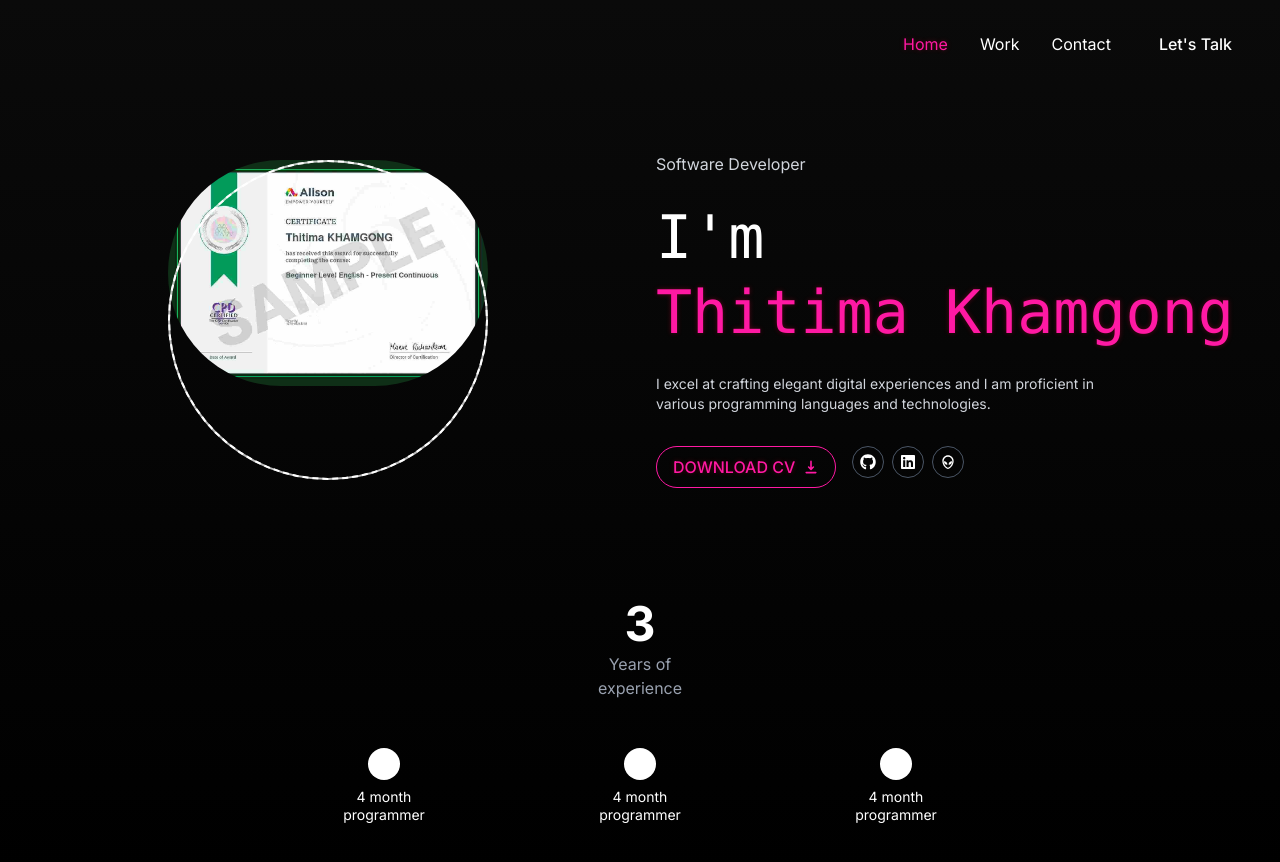
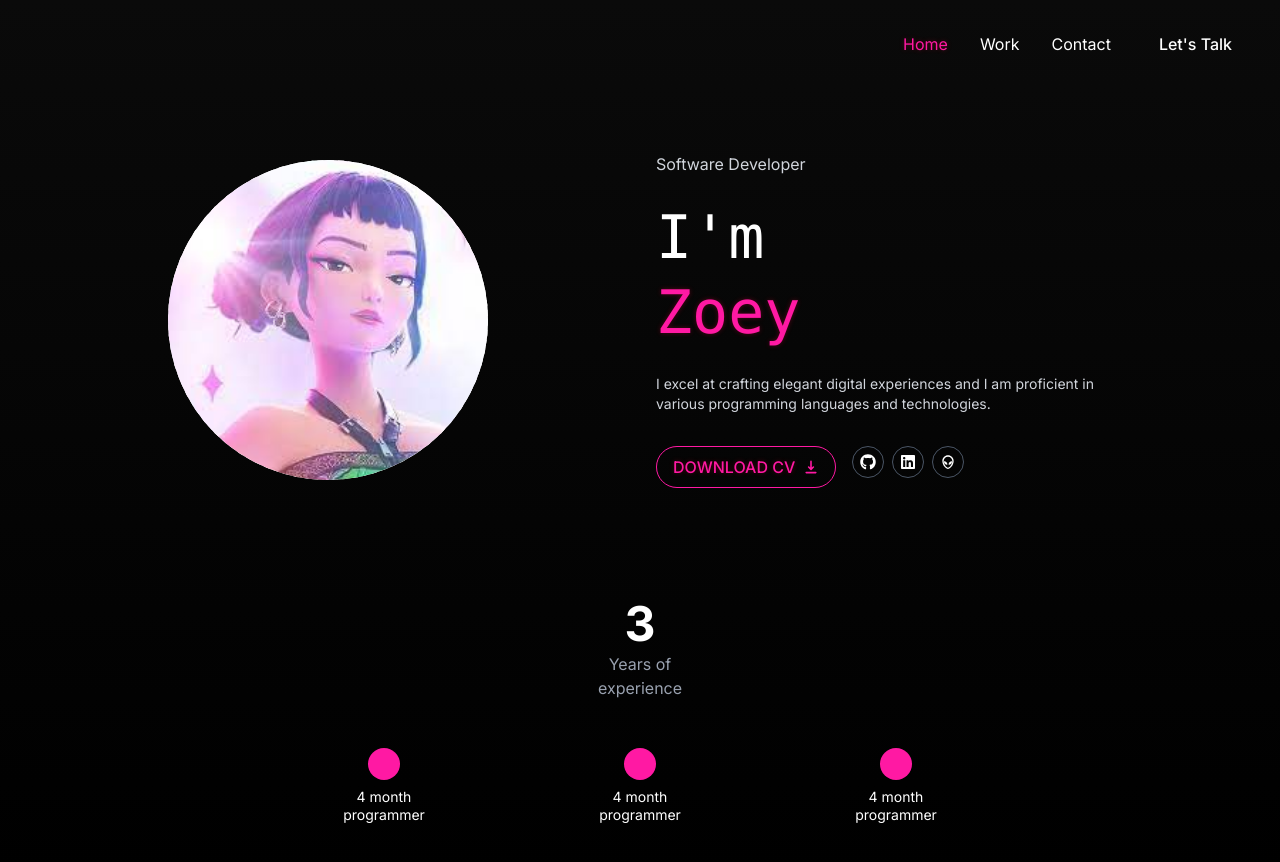
Before and after one commit to tik1311/nextjs-boilerplate, a Next.js app: page / in a window 1280 px wide. Shown: the top 862 px of the page. Built offline with nearby package versions, Linux system fonts and the light colour scheme.

Commit message:
add feature

```diff
--- a/app/globals.css
+++ b/app/globals.css
@@ -53,3 +53,7 @@ pink-button {
   color: aliceblue;
   background-color: #FF19A3;
 }
+
+.circle-color {
+  background-color: #FF19A3; /* เปลี่ยนเป็นสีที่คุณต้องการ */
+}
--- a/app/page.tsx
+++ b/app/page.tsx
@@ -15,7 +15,16 @@ export default function Home() {
         <Link href="/work" className="hover:text-neon">Work</Link>
         <Link href="/work/contactpage" className="hover:text-neon">Contact</Link>
       </div>
-      <button className="bg-neon text-dark px-4 py-2 rounded-full font-medium">Let's Talk</button>
+
+      <a
+        href="https://www.youtube.com/"
+        target="_blank"
+        rel="noopener noreferrer"
+        className="bg-neon text-dark px-4 py-2 rounded-full font-medium inline-block"
+        >
+        Let's Talk
+      </a>
+
     </nav>
     </header>
 
@@ -27,11 +36,11 @@ export default function Home() {
             <div className="absolute inset-0 rounded-full border-2 border-neon animate-pulse"></div>
             <div className="absolute inset-0 rounded-full border-dashed border-2 border-neon animate-spin-slow"></div>
             <Image
-              src="/profile.jpg"
-              alt="Luke Coleman"
-              width={320}
-              height={320}
-              className="rounded-full"
+              src="/zoey1.jpg"
+              alt="Thitima Khamgong"
+              width={256}
+              height={256}
+              className="absolute inset-0 w-full h-full rounded-full object-cover"
               priority
             />
           </div>
@@ -43,7 +52,7 @@ export default function Home() {
           <h2 className="text-5xl md:text-6xl font-mono leading-tight">
             I'm
             <br />
-            <span className="text-neon">Thitima Khamgong</span>
+            <span className="text-neon">Zoey</span>
           </h2>
 
           <p className="text-gray-300 max-w-md text-sm">
@@ -93,7 +102,7 @@ export default function Home() {
       {[1, 2, 3].map((_, i) => (
         <div key={i} className="flex flex-col items-center w-1/1">
           {/* Circle */}
-          <div className="w-8 h-8 bg-white rounded-full mb-2"></div>
+          <div className="w-8 h-8 rounded-full mb-2 circle-color"></div>
           {/* Label */}
           <p className="text-sm text-white leading-tight">4 month<br />programmer</p>
         </div>
@@ -101,26 +110,6 @@ export default function Home() {
     </div>
   </div>
 </section>
-
-
-      {/* <section className="px-8 py-12 grid grid-cols-2 md:grid-cols-4 gap-4 text-center">
-        <div className="stat-item">
-          <h3 className="text-4xl font-bold text-white">3</h3>
-          <p className="text-sm text-gray-400">Years of<br />experience</p>
-        </div>
-        <div className="stat-item">
-          <h3 className="text-4xl font-bold text-white">26</h3>
-          <p className="text-sm text-gray-400">Projects<br />completed</p>
-        </div>
-        <div className="stat-item">
-          <h3 className="text-4xl font-bold text-white">8</h3>
-          <p className="text-sm text-gray-400">Technologies<br />mastered</p>
-        </div>
-        <div className="stat-item">
-          <h3 className="text-4xl font-bold text-white">500</h3>
-          <p className="text-sm text-gray-400">Code<br />commits</p>
-        </div>
-      </section> */}
     </div>
   );
 }
--- a/app/work/contactpage/page.tsx
+++ b/app/work/contactpage/page.tsx
@@ -41,9 +41,14 @@ export default function ContactPage() {
               Contact
             </Link>
           </div>
-          <button className="bg-neon text-dark px-4 py-2 rounded-full font-medium">
-            Let's Talk
-          </button>
+         <a
+        href="https://www.youtube.com/"
+        target="_blank"
+        rel="noopener noreferrer"
+        className="bg-neon text-dark px-4 py-2 rounded-full font-medium inline-block"
+        >
+        Let's Talk
+      </a>
         </nav>
       </header>
 
--- a/app/work/page.tsx
+++ b/app/work/page.tsx
@@ -44,7 +44,14 @@ export default function WorkPage() {
         <Link href="/work" className="text-neon">Work</Link>
         <Link href="/work/contactpage" className="hover:text-neon">Contact</Link>
       </div>
-      <button className="bg-neon text-dark px-4 py-2 rounded-full font-medium">Let's Talk</button>
+     <a
+        href="https://www.youtube.com/"
+        target="_blank"
+        rel="noopener noreferrer"
+        className="bg-neon text-dark px-4 py-2 rounded-full font-medium inline-block"
+        >
+        Let's Talk
+      </a>
     </nav>
     </header>
 
```
Also changed, not shown: public/zoey1.jpg (added).
